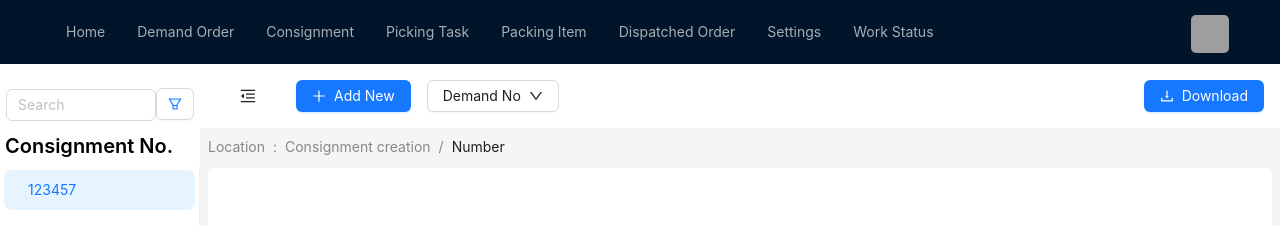
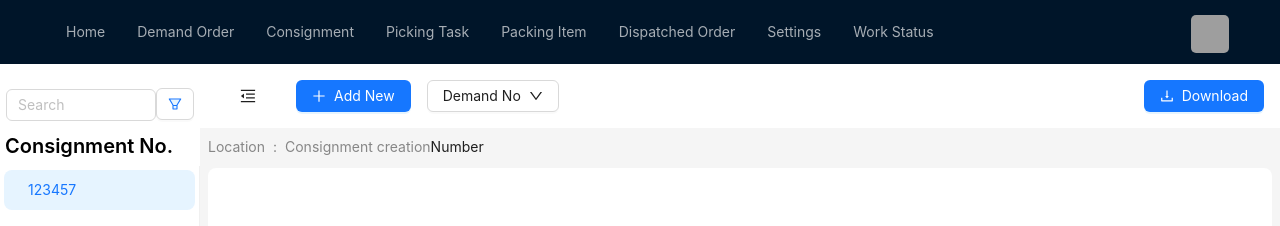
Before and after one commit to Govind-IVG/ICP-Project, a React (Vite) app in the folder icp-1/: page /consinav in a window 1280 px wide. Shown: the top 226 px of the page. Built offline with nearby package versions, Linux system fonts and the light colour scheme; grey boxes are pictures that could not be loaded.

Commit message:
update commit
update commit

```diff
--- a/icp-1/src/Component/Consignment/Consinav.jsx
+++ b/icp-1/src/Component/Consignment/Consinav.jsx
@@ -172,7 +172,7 @@ const Consinav = () => {
             <Breadcrumb.Item>Location</Breadcrumb.Item>
             <Breadcrumb.Separator>:</Breadcrumb.Separator>
             <Breadcrumb.Item>Consignment creation</Breadcrumb.Item>
-            <Breadcrumb.Separator>/</Breadcrumb.Separator>
+            {/* <Breadcrumb.Separator>/</Breadcrumb.Separator> */}
             <Breadcrumb.Item>Number</Breadcrumb.Item>
           </Breadcrumb>
 
```
